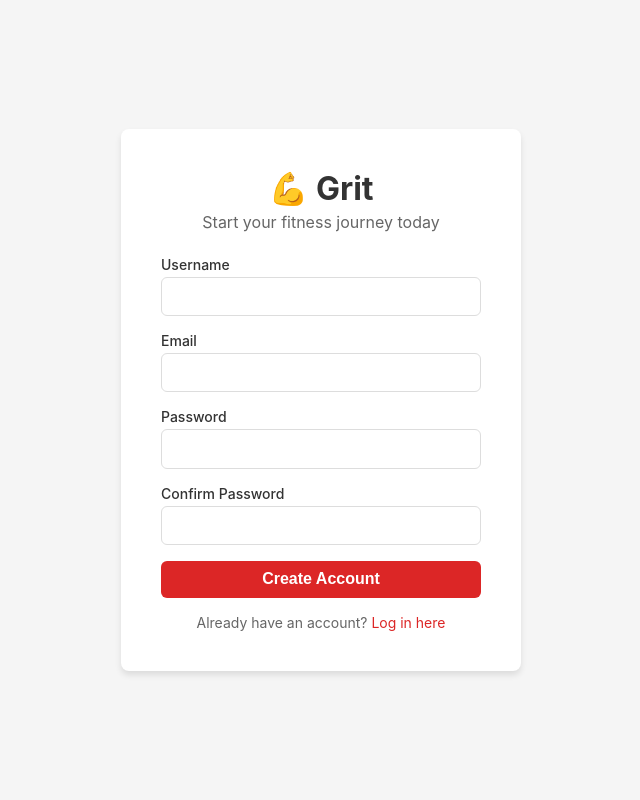
After one commit to SabaShagidzeMain/grit, a Flask app: page /register in a window 1280 px wide. The commit adds this page. Shown: the whole page, without its empty margins (319-959 px from the left). Run offline with Flask 3, Linux system fonts and the light colour scheme.

Commit message:
feat: login/register functionality

```diff
--- a/app/routes.py
+++ b/app/routes.py
@@ -1,18 +1,90 @@
-from flask import Blueprint, render_template
-from app import login_manager
+from flask import Blueprint, render_template, request, redirect, url_for, flash
+from flask_login import login_user, logout_user, login_required, current_user
+from app import db, login_manager
 from app.models import User
 
 bp = Blueprint('main', __name__)
 
 @login_manager.user_loader
 def load_user(user_id):
-    """Load user by ID for Flask-Login."""
     return User.query.get(int(user_id))
 
 @bp.route('/')
 def index():
-    return render_template('index.html')
+    if current_user.is_authenticated:
+        return redirect(url_for('main.dashboard'))
+    return redirect(url_for('main.login'))
+
+@bp.route('/login', methods=['GET', 'POST'])
+def login():
+    if current_user.is_authenticated:
+        return redirect(url_for('main.dashboard'))
+
+    if request.method == 'POST':
+        username = request.form.get('username')
+        password = request.form.get('password')
+
+        user = User.query.filter_by(username=username).first()
+
+        if user and user.check_password(password):
+            login_user(user)
+            flash('Logged in successfully!', 'success')
+            return redirect(url_for('main.dashboard'))
+        else:
+            flash('Invalid username or password', 'danger')
+
+    return render_template('login.html')
+
+@bp.route('/register', methods=['GET', 'POST'])
+def register():
+    if current_user.is_authenticated:
+        return redirect(url_for('main.dashboard'))
+
+    if request.method == 'POST':
+        username = request.form.get('username')
+        email = request.form.get('email')
+        password = request.form.get('password')
+        confirm_password = request.form.get('confirm_password')
+
+        # Validation
+        if not username or not email or not password:
+            flash('All fields are required', 'danger')
+            return render_template('register.html')
+
+        if password != confirm_password:
+            flash('Passwords do not match', 'danger')
+            return render_template('register.html')
+
+        if User.query.filter_by(username=username).first():
+            flash('Username already exists', 'danger')
+            return render_template('register.html')
+
+        if User.query.filter_by(email=email).first():
+            flash('Email already registered', 'danger')
+            return render_template('register.html')
+
+        # Create user
+        user = User(
+            username=username,
+            email=email
+        )
+        user.set_password(password)
+        db.session.add(user)
+        db.session.commit()
+
+        flash('Registration successful! Please login.', 'success')
+        return redirect(url_for('main.login'))
+
+    return render_template('register.html')
+
+@bp.route('/logout')
+@login_required
+def logout():
+    logout_user()
+    flash('You have been logged out', 'info')
+    return redirect(url_for('main.login'))
 
 @bp.route('/dashboard')
+@login_required
 def dashboard():
-    return render_template('dashboard.html')
+    return render_template('dashboard.html', user=current_user)
--- a/app/static/css/style.css
+++ b/app/static/css/style.css
@@ -1,3 +1,4 @@
+/* Reset */
 * {
     margin: 0;
     padding: 0;
@@ -8,16 +9,147 @@ body {
     font-family: -apple-system, BlinkMacSystemFont, 'Segoe UI', Roboto, sans-serif;
     background: #f5f5f5;
     color: #333;
+    min-height: 100vh;
 }
 
-nav {
-    background: #1a1a2e;
-    color: white;
-    padding: 1rem 2rem;
+/* Auth Pages */
+.auth-container {
+    min-height: 100vh;
+    display: flex;
+    align-items: center;
+    justify-content: center;
+    padding: 1rem;
 }
 
-.container {
+.auth-box {
+    background: white;
+    padding: 2.5rem;
+    border-radius: 0.5rem;
+    box-shadow: 0 4px 6px rgba(0, 0, 0, 0.1);
+    width: 100%;
+    max-width: 400px;
+}
+
+.auth-box h1 {
+    font-size: 2rem;
+    text-align: center;
+    margin-bottom: 0.25rem;
+}
+
+.auth-box .subtitle {
+    text-align: center;
+    color: #666;
+    margin-bottom: 1.5rem;
+}
+
+.form-group {
+    margin-bottom: 1rem;
+}
+
+.form-group label {
+    display: block;
+    font-size: 0.875rem;
+    font-weight: 500;
+    margin-bottom: 0.25rem;
+    color: #333;
+}
+
+.form-group input {
+    width: 100%;
+    padding: 0.6rem 0.75rem;
+    border: 1px solid #ddd;
+    border-radius: 0.375rem;
+    font-size: 1rem;
+}
+
+.form-group input:focus {
+    outline: none;
+    border-color: #DC2626;
+    box-shadow: 0 0 0 3px rgba(220, 38, 38, 0.1);
+}
+
+.btn-primary {
+    width: 100%;
+    padding: 0.6rem 1rem;
+    background: #DC2626;
+    color: white;
+    border: none;
+    border-radius: 0.375rem;
+    font-size: 1rem;
+    font-weight: 600;
+    cursor: pointer;
+    transition: background 0.2s;
+}
+
+.btn-primary:hover {
+    background: #B91C1C;
+}
+
+.auth-link {
+    text-align: center;
+    margin-top: 1rem;
+    font-size: 0.875rem;
+    color: #666;
+}
+
+.auth-link a {
+    color: #DC2626;
+    text-decoration: none;
+}
+
+.auth-link a:hover {
+    text-decoration: underline;
+}
+
+/* Flash Messages */
+.flash {
+    padding: 0.75rem 1rem;
+    border-radius: 0.375rem;
+    margin-bottom: 1rem;
+}
+
+.flash-success {
+    background: #D1FAE5;
+    color: #065F46;
+}
+
+.flash-danger {
+    background: #FEE2E2;
+    color: #991B1B;
+}
+
+.flash-info {
+    background: #DBEAFE;
+    color: #1E40AF;
+}
+
+/* Dashboard */
+.dashboard-container {
     max-width: 1200px;
-    margin: 2rem auto;
-    padding: 0 2rem;
+    margin: 0 auto;
+    padding: 2rem;
 }
+
+.dashboard-header {
+    display: flex;
+    justify-content: space-between;
+    align-items: center;
+    margin-bottom: 2rem;
+    padding-bottom: 1rem;
+    border-bottom: 1px solid #ddd;
+}
+
+.btn-logout {
+    padding: 0.5rem 1rem;
+    background: #EF4444;
+    color: white;
+    border: none;
+    border-radius: 0.375rem;
+    text-decoration: none;
+    font-size: 0.875rem;
+    transition: background 0.2s;
+}
+
+.btn-logout:hover {
+    background: #DC2626;
+}
--- a/app/templates/base.html
+++ b/app/templates/base.html
@@ -7,12 +7,7 @@
     <link rel="stylesheet" href="{{ url_for('static', filename='css/style.css') }}">
 </head>
 <body>
-    <nav>
-        <h1>💪 Grit</h1>
-    </nav>
-
     {% block content %}{% endblock %}
-
     <script src="{{ url_for('static', filename='js/script.js') }}"></script>
 </body>
 </html>
--- /dev/null
+++ b/app/templates/register.html
@@ -0,0 +1,48 @@
+{% extends "base.html" %}
+
+{% block title %}Register - Grit{% endblock %}
+
+{% block content %}
+<div class="auth-container">
+    <div class="auth-box">
+        <h1>💪 Grit</h1>
+        <p class="subtitle">Start your fitness journey today</p>
+
+        {% with messages = get_flashed_messages(with_categories=true) %}
+            {% if messages %}
+                {% for category, message in messages %}
+                    <div class="flash flash-{{ category }}">{{ message }}</div>
+                {% endfor %}
+            {% endif %}
+        {% endwith %}
+
+        <form method="POST" action="{{ url_for('main.register') }}">
+            <div class="form-group">
+                <label for="username">Username</label>
+                <input type="text" id="username" name="username" required>
+            </div>
+
+            <div class="form-group">
+                <label for="email">Email</label>
+                <input type="email" id="email" name="email" required>
+            </div>
+
+            <div class="form-group">
+                <label for="password">Password</label>
+                <input type="password" id="password" name="password" required>
+            </div>
+
+            <div class="form-group">
+                <label for="confirm_password">Confirm Password</label>
+                <input type="password" id="confirm_password" name="confirm_password" required>
+            </div>
+
+            <button type="submit" class="btn-primary">Create Account</button>
+        </form>
+
+        <p class="auth-link">
+            Already have an account? <a href="{{ url_for('main.login') }}">Log in here</a>
+        </p>
+    </div>
+</div>
+{% endblock %}
```
Also changed, not shown: app/models.py (+7 -0 lines), app/templates/dashboard.html (+9 -3 lines), app/templates/login.html (added, +38 -0 lines).
